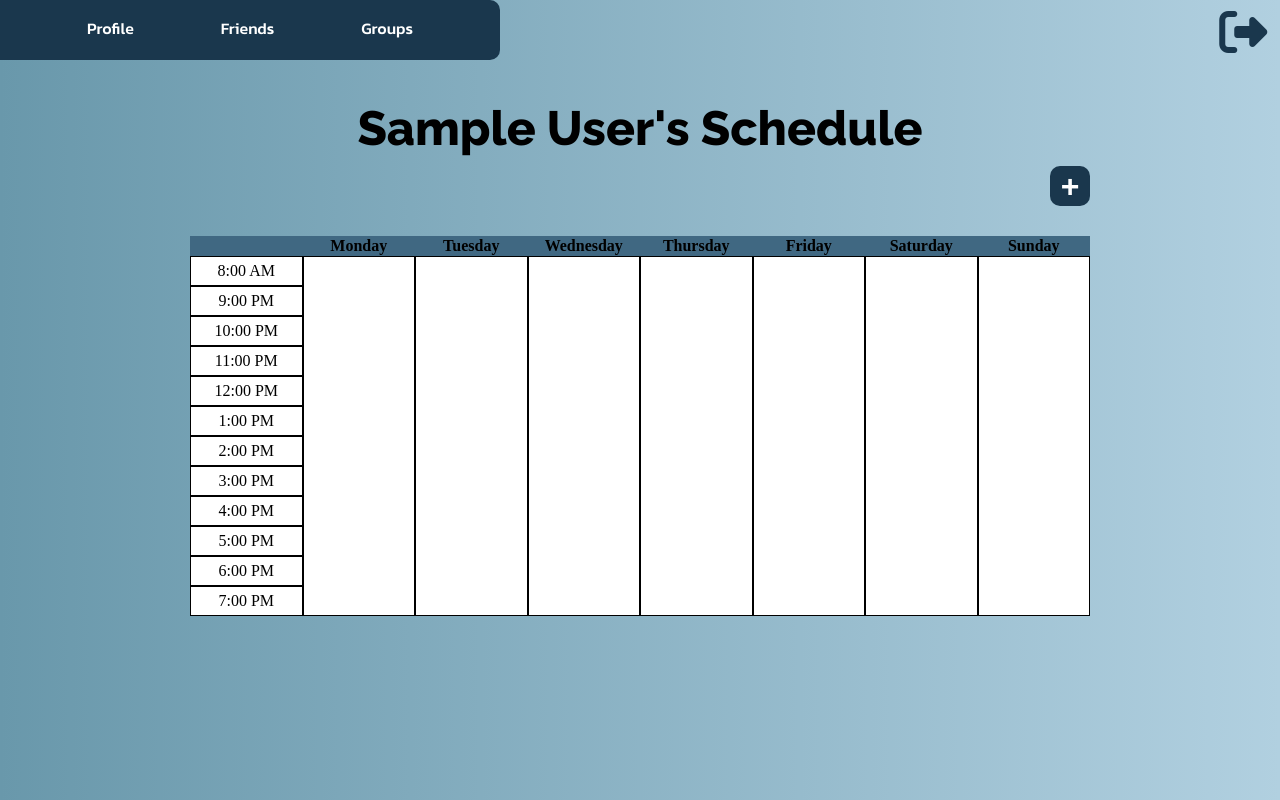
After one commit to James-W84/ScheduleShare, a Node server app: page /dashboard in a window 1280 px wide. The commit adds this page. Run offline with Node 20, Linux system fonts and the light colour scheme; the visitor is signed in with stand-in values (Sample User, id 1); some libraries are stand-ins or nearby versions.

Commit message:
implement schedule page with add course tab

```diff
--- a/app.js
+++ b/app.js
@@ -34,11 +34,11 @@ mongoose
   .catch((err) => console.log(err));
 
 const userSchema = new mongoose.Schema({
-  username: String,
-  password: String,
+  name: String,
   googleId: String,
   friends: Array,
-  classes: Array,
+  groups: Array,
+  classes: Array
 });
 
 const classSchema = new mongoose.Schema({
@@ -73,10 +73,9 @@ passport.use(
       clientID: process.env.GOOGLE_CLIENT_ID,
       clientSecret: process.env.GOOGLE_CLIENT_SECRET,
       callbackURL: "http://localhost:3000/auth/google/scheduleshare",
-      userProfileURL: "https://www.googleapis.com/oauth2/v3/userinfo",
     },
     function (accessToken, refreshToken, profile, cb) {
-      User.findOrCreate({ googleId: profile.id }, function (err, user) {
+      User.findOrCreate({ googleId: profile.id, name: profile.displayName }, function (err, user) {
         return cb(err, user);
       });
     }
@@ -87,8 +86,17 @@ app.get("/", function (req, res) {
   res.render("home");
 });
 
-app.get("/login", function(req, res) {
-  res.render("login");
+app.get("/dashboard", function(req, res) {
+  if (req.isAuthenticated()) {
+    res.render("schedule", {user: req.user});
+  }
+  else {
+    res.redirect("/");
+  }
+})
+
+app.post('/dashboard', function(req, res) {
+  console.log(req.body);
 })
 
 app.get(
@@ -98,13 +106,13 @@ app.get(
 
 app.get(
   "/auth/google/scheduleshare",
-  passport.authenticate("google", { failureRedirect: "/login" }),
+  passport.authenticate("google", { failureRedirect: "/" }),
   function (req, res) {
-    res.redirect("/schedule");
+    res.redirect("/dashboard");
   }
 );
 
 app.get("/logout", function (req, res) {
   req.logout();
-  res.redirect("/");
+  res.render("logout");
 });
--- a/public/css/styles.css
+++ b/public/css/styles.css
@@ -23,8 +23,8 @@ p {
 }
 
 a {
+    cursor: pointer;
     text-decoration: none;
-    cursor: pointer;
 }
 
 a:hover {
@@ -49,16 +49,19 @@ a:hover {
     padding: 7.5%;
 }
 
-.home-menubar {
+.menubar {
     align-items: flex-end;
     background-color: #1A374D;
-    border-bottom-left-radius: 10px;
-    border-top-left-radius: 10px;
     display: flex;
     height: 60px;
     justify-content: space-evenly;
     margin-bottom: 40px;
     position: absolute;
+}
+
+.home-menubar {
+    border-bottom-left-radius: 10px;
+    border-top-left-radius: 10px;
     right: 0;
     top: 0;
     width: 500px;
@@ -70,7 +73,7 @@ a:hover {
     padding: 20px 0;
 }
 
-.home-menubar .fa-bars {
+.menubar .fa-bars {
     color: white;
     display: none;
     font-size: 1.5rem;
@@ -89,11 +92,11 @@ a:hover {
 }
 
 .small-logo-home {
+    display: none;
+    height: 50px;
     left: 0;
+    padding: 3px 10px;
     top: 0;
-    height: 50px;
-    padding: 3px 10px;
-    display: none;
 }
 
 #mockup-img {
@@ -151,10 +154,134 @@ a:hover {
 @media screen and (max-width: 600px) {
     .large-logo-home, .home-menubar .menu-item {display: none;}
     .home-menubar { height: unset; width: unset;}
-    .home-menubar .fa-bars, .small-logo-home {display: inline-block;}
+    .menubar .fa-bars, .small-logo-home {display: inline-block;}
 }
 
-/* Login Page */
+/* Schedule Page */
 .full-page {
-    background-color: #6998AB;
+    align-items: center;
+    background-image: linear-gradient(to right, #6998AB, #B1D0E0);
 }
+
+.fa-sign-out-alt {
+    color:  #1A374D;
+    font-size: 3rem;
+    position: absolute;
+    right: 1%;
+    top: 1%;
+}
+
+.login-box {
+    background-color: white;
+    border-radius: 8px;
+    margin: auto;
+    margin-top: 7%;
+    padding: 2%;
+    width: 25%;
+}
+
+.single-header {
+    margin-top: 5%;
+}
+
+/* form input {
+    background-color: lightgray;
+    border-radius: 0.5rem;
+    height: 2rem;
+    margin: 1%;
+    opacity: 40%;
+    width: 50%
+} */
+
+.schedule-menubar {
+    border-bottom-right-radius: 10px;
+    border-top-right-radius: 10px;
+    left: 0;
+    top: 0;
+    width: 500px;
+}
+
+.schedule-header {
+    margin: 100px auto 80px;
+    position: relative;
+}
+
+.schedule-setwidth {
+    width: 900px;
+}
+
+.schedule-header h1 {
+    margin: 10px;
+}
+
+.schedule-header button {
+    position: absolute;
+    right: 0;
+}
+
+thead {
+    background-color: #406882;
+    border: 1px solid black;
+}
+
+.schedule td {
+    border: 1px solid black;
+}
+
+table {
+    background-color: white;
+    border-spacing: 0;
+    margin: auto;
+    table-layout: fixed;
+}
+
+.schedule td, .schedule .th{
+    padding: 5px 20px;
+}
+
+.add-course-btn {
+    background-color: #1A374D;
+    border: 0;
+    border-radius: 10px;
+    cursor: pointer;
+    font-size: 2rem;
+    font-weight: bold;
+    height: 40px;
+    width: 40px;
+    color: white;
+}
+
+.hover {
+    position: fixed;
+    background-color: white;
+    padding: 1%;
+}
+
+.add-class {
+    top: 20%;
+    width: 300px;
+    left: 595px;
+    border: 1px solid black;
+    line-height: 35px;
+    border-radius: 10px;
+}
+
+.checkbox-day {
+    display: inline-block;
+}
+
+.add-class p {
+    position: absolute;
+    top: -10px;
+    right: 20px;
+    font-weight: bolder;
+    cursor: pointer;
+}
+
+.add-class p:hover {
+    color: lightblue;
+}
+
+.hidden {
+    display: none;
+}
--- /dev/null
+++ b/views/logout.ejs
@@ -0,0 +1,6 @@
+<%- include('partials/header') %>
+<meta http-equiv="refresh" content="3; url='/'" />
+<body class="full-page">
+    <h1>Logged out successfully.</h1>
+    <h1>Redirecting to home...</h1>
+<%- include('partials/footer') %>
--- a/views/partials/header.ejs
+++ b/views/partials/header.ejs
@@ -9,11 +9,16 @@
     <!-- Google Fonts -->
     <link rel="preconnect" href="https://fonts.googleapis.com">
     <link rel="preconnect" href="https://fonts.gstatic.com" crossorigin>
-    <link href="https://fonts.googleapis.com/css2?family=Cabin:wght@600&family=Kanit:wght@500&family=Open+Sans:wght@300&family=Raleway:wght@800&display=swap" rel="stylesheet">
+    <link
+        href="https://fonts.googleapis.com/css2?family=Cabin:wght@600&family=Kanit:wght@500&family=Open+Sans:wght@300&family=Raleway:wght@800&display=swap"
+        rel="stylesheet">
 
     <!-- CSS Stylesheet -->
     <link rel="stylesheet" href="css/styles.css">
 
     <!--Fontawesome-->
     <script src="https://kit.fontawesome.com/3c2fadb665.js" crossorigin="anonymous"></script>
+
+    <!-- Favicon -->
+    <link rel="shortcut icon" href="/images/favicon.jpeg" type="image/x-icon" />
 </head>
--- /dev/null
+++ b/views/schedule.ejs
@@ -0,0 +1,133 @@
+<%- include('partials/header') %>
+
+    <body class="full-page">
+        <div class="schedule-menubar menubar">
+            <i class="fas fa-bars"></i>
+            <a class="menu-item">Profile</a>
+            <a class="menu-item">Friends</a>
+            <a class="menu-item">Groups</a>
+        </div>
+        <a href="/logout"><i class="fas fa-sign-out-alt"></i></a>
+        <div class="schedule-header schedule-setwidth">
+            <h1>
+                <%=user.name%>'s Schedule
+            </h1>
+            <button class="add-course-btn">+</button>
+        </div>
+
+        <table class="schedule schedule-setwidth">
+            <thead>
+                <th></th>
+                <th scope="col">Monday</th>
+                <th scope="col">Tuesday</th>
+                <th scope="col">Wednesday</th>
+                <th scope="col">Thursday</th>
+                <th scope="col">Friday</th>
+                <th scope="col">Saturday</th>
+                <th scope="col">Sunday</th>
+            </thead>
+            <tbody>
+                <tr>
+                    <td>8:00 AM</td>
+                    <td rowspan="12"></td>
+                    <td rowspan="12"></td>
+                    <td rowspan="12"></td>
+                    <td rowspan="12"></td>
+                    <td rowspan="12"></td>
+                    <td rowspan="12"></td>
+                    <td rowspan="12"></td>
+
+                </tr>
+                <tr>
+                    <td>9:00 PM</td>
+                </tr>
+                <tr>
+                    <td>10:00 PM</td>
+                </tr>
+                <tr>
+                    <td>11:00 PM</td>
+                </tr>
+                <tr>
+                    <td>12:00 PM</td>
+                </tr>
+                <tr>
+                    <td>1:00 PM</td>
+                </tr>
+                <tr>
+                    <td>2:00 PM</td>
+                </tr>
+                <tr>
+                    <td>3:00 PM</td>
+                </tr>
+                <tr>
+                    <td>4:00 PM</td>
+                </tr>
+                <tr>
+                    <td>5:00 PM</td>
+                </tr>
+                <tr>
+                    <td>6:00 PM</td>
+                </tr>
+                <tr>
+                    <td>7:00 PM</td>
+                </tr>
+            </tbody>
+        </table>
+        <div class="hover add-class hidden">
+            <h2>Add New Class</h2>
+            <form method="post" action="/dashboard">
+                <p>x</p>
+                <label>Class Name: </label>
+                <input type="text" name="class-name" required><br>
+                <label>Start Time: </label>
+                <input type="time" name="start-name" required><br>
+                <label>End Time: </label>
+                <input type="time" name="end-name" placeholder="Class End Time" required>
+                <br>
+                <div class="checkbox-day">
+                    <label>Sun</label><br>
+                    <input type="checkbox" name="sunday">
+                </div>
+                <div class="checkbox-day">
+                    <label>Mon</label><br>
+                    <input type="checkbox" name="monday">
+                </div>
+                <div class="checkbox-day">
+                    <label>Tue</label><br>
+                    <input type="checkbox" name="tuesday">
+                </div>
+                <div class="checkbox-day">
+                    <label>Wed</label><br>
+                    <input type="checkbox" name="wednesday">
+                </div>
+                <div class="checkbox-day">
+                    <label>Thu</label><br>
+                    <input type="checkbox" name="thursday">
+                </div>
+                <div class="checkbox-day">
+                    <label>Fri</label><br>
+                    <input type="checkbox" name="friday">
+                </div>
+                <div class="checkbox-day">
+                    <label id="st">Sat</label><br>
+                    <input type="checkbox" name="saturday">
+                </div><br>
+                <label>Room: </label>
+                <input type="text" name="room" placeholder="(optional)"><br>
+                <label>Instructor: </label>
+                <input type="text" name="prof" placeholder="(optional)"><br>
+                <button type="submit">Add</button>
+            </form>
+        </div>
+
+        <script>
+            document.querySelector('.add-course-btn').addEventListener("click", function () {
+                document.querySelector('.hover.add-class').classList.remove('hidden');
+
+            })
+            document.querySelector('.add-class p').addEventListener("click", function () {
+                document.querySelector('.hover.add-class ').classList.add('hidden');
+            })
+
+        </script>
+        <%- include('partials/footer') %>
```
Also changed, not shown: views/home.ejs (+8 -5 lines), views/login.ejs (+5 -3 lines), public/images/favicon.jpeg (added).
